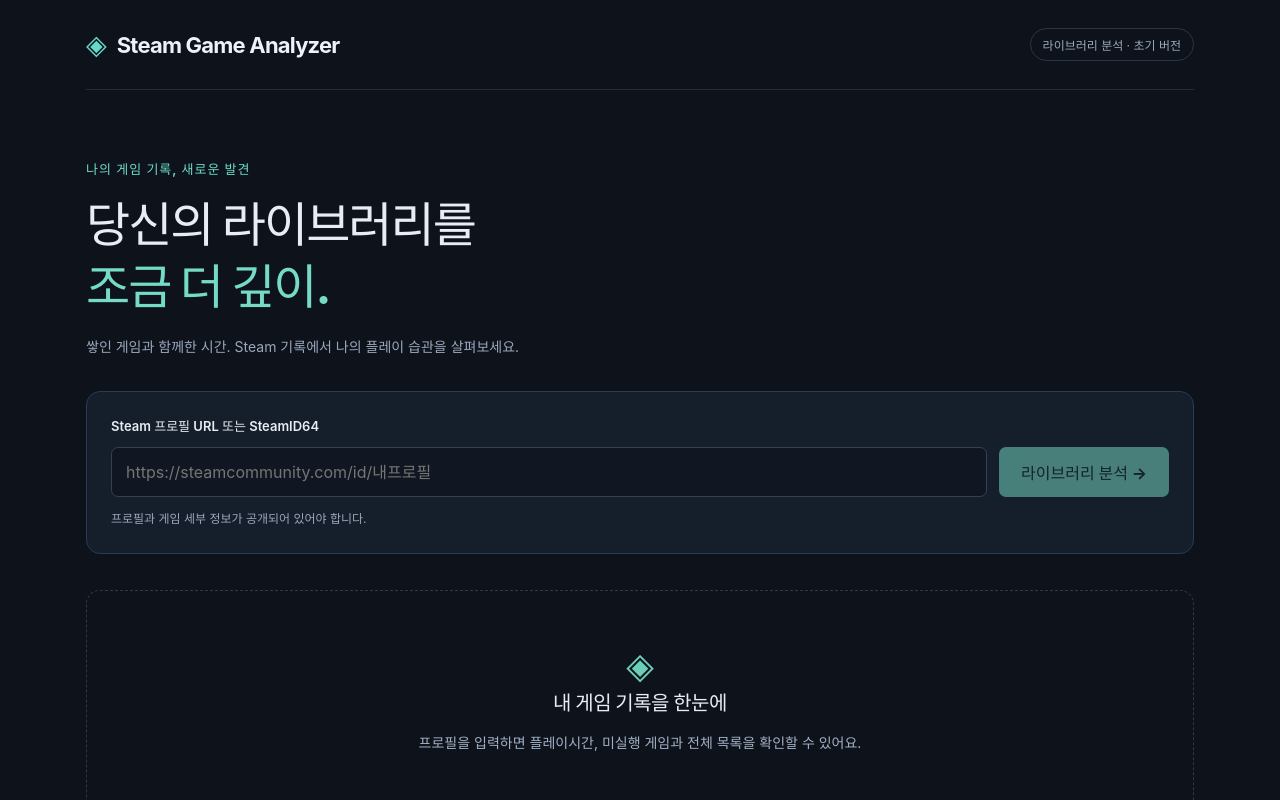
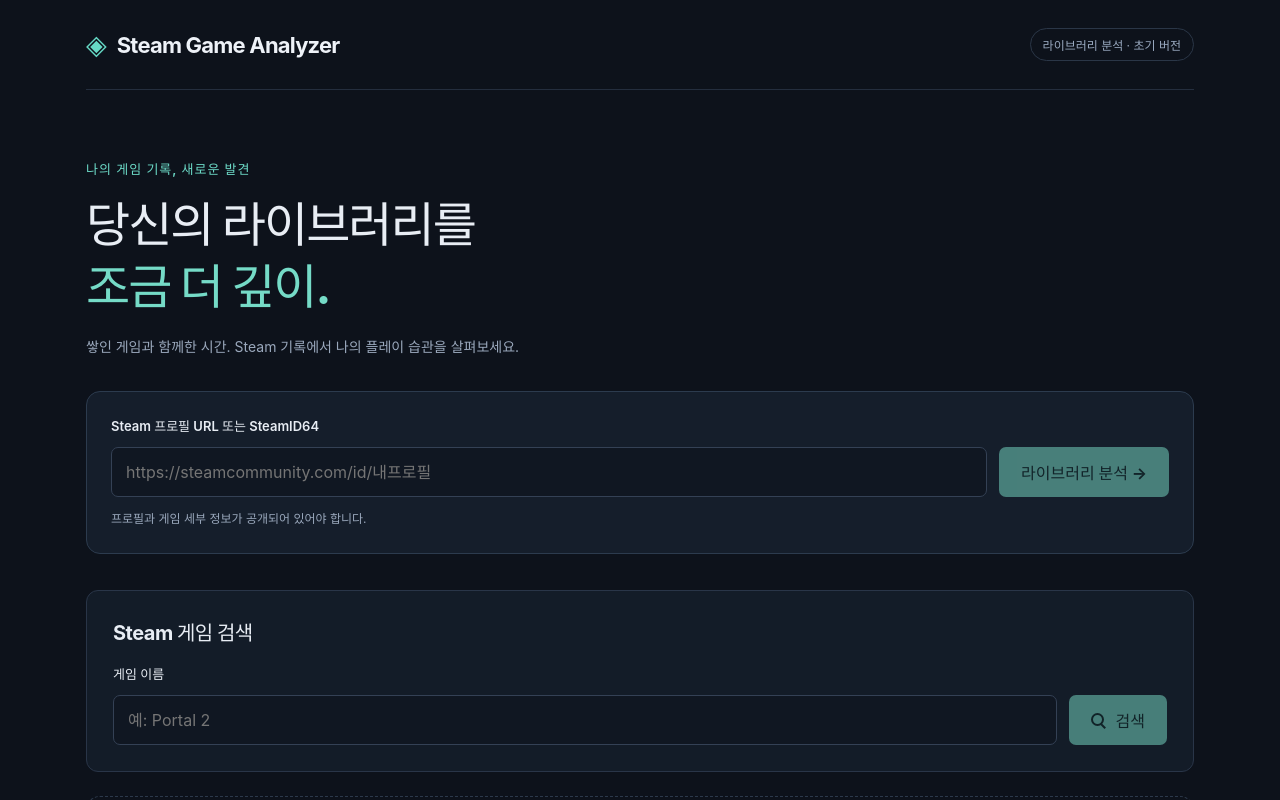
Before and after one commit to GUNWOO3666/steam-game-analyzer, a React (Vite) app in the folder frontend/: page / in a window 1280 px wide. Shown: the top 800 px of the page. Built offline with nearby package versions, Linux system fonts and the light colour scheme.

Commit message:
feat: 게임 검색기능 추가

```diff
--- a/frontend/src/main.tsx
+++ b/frontend/src/main.tsx
@@ -15,17 +15,18 @@ type ReviewStats = {
   histogram: { start_minutes: number; count: number }[];
 };
 
-function PlaytimeDistribution({ game, stats, onClose }: {
+function PlaytimeDistribution({ game, stats, onClose, showOwn = true }: {
   game: Game;
   stats: ReviewStats | null | undefined;
   onClose: () => void;
+  showOwn?: boolean;
 }) {
   const dialog = useRef<HTMLDialogElement>(null);
   useEffect(() => {
     dialog.current?.showModal();
   }, []);
 
-  const ownMinutes = minutes(game);
+  const ownMinutes = showOwn ? minutes(game) : 0;
   const median = stats?.median_minutes;
   const source = stats?.histogram ?? [];
   const end = Math.max(ownMinutes, (source.at(-1)?.start_minutes ?? 0) + 300);
@@ -51,13 +52,13 @@ function PlaytimeDistribution({ game, stats, onClose }: {
       : <>
         <p className="muted">최근 공개 리뷰 {number(stats.sample_size)}명 · 시간축 로그 스케일 · 막대는 구간별 인원</p>
         <div className="distribution-legend">
-          <span className="distribution-own">내 기록 {number(ownMinutes / 60)}시간</span>
+          {showOwn && <span className="distribution-own">내 기록 {number(ownMinutes / 60)}시간</span>}
           <span className="distribution-median">리뷰 중앙값 {number(median / 60)}시간</span>
         </div>
         <div className="distribution-scroll">
           <div className="distribution-chart" style={{ minWidth: `${bins.length * 49}px` }}>
             <div className="distribution-axis"><span>{number(peak)}명</span><span>단위: 시간</span></div>
-            <div className="distribution-plot" role="img" aria-label={`리뷰 플레이시간 분포. 내 기록 ${number(ownMinutes / 60)}시간, 리뷰 중앙값 ${number(median / 60)}시간.`}>
+            <div className="distribution-plot" role="img" aria-label={`리뷰 플레이시간 분포. ${showOwn ? `내 기록 ${number(ownMinutes / 60)}시간. ` : ''}리뷰 중앙값 ${number(median / 60)}시간.`}>
               <div className="distribution-bars">
                 {bins.map(bin => <div className="distribution-bin" key={bin.start}
                   style={{ width: `${position(bin.end) - position(bin.start)}%` }}
@@ -65,7 +66,7 @@ function PlaytimeDistribution({ game, stats, onClose }: {
                   <div style={{ height: `${bin.count / peak * 100}%` }} />
                 </div>)}
               </div>
-              <span className="distribution-marker distribution-own" style={{ left: `${position(ownMinutes)}%` }} />
+              {showOwn && <span className="distribution-marker distribution-own" style={{ left: `${position(ownMinutes)}%` }} />}
               <span className="distribution-marker distribution-median" style={{ left: `${position(median)}%` }} />
             </div>
             <div className="distribution-time-axis">
@@ -176,6 +177,79 @@ function GameBanner({ appid }: { appid: number }) {
   return <div className="game-banner" aria-hidden="true">
     {url && <img key={url} src={url} alt="" width={460} height={215} loading="lazy" onError={handleImageError} />}
   </div>;
+}
+
+function StoreSearch({ libraryGames }: { libraryGames: Game[] }) {
+  const [query, setQuery] = useState('');
+  const [results, setResults] = useState<Game[] | null>(null);
+  const [searching, setSearching] = useState(false);
+  const [error, setError] = useState('');
+  const [selected, setSelected] = useState<Game | null>(null);
+  const [stats, setStats] = useState<ReviewStats | null>();
+  const searchRequest = useRef<AbortController | null>(null);
+
+  async function search(event: React.FormEvent) {
+    event.preventDefault();
+    const term = query.trim();
+    if (!term) return;
+    searchRequest.current?.abort();
+    const controller = new AbortController();
+    searchRequest.current = controller;
+    setSearching(true);
+    setResults(null);
+    setError('');
+    try {
+      const signal = AbortSignal.any([controller.signal, AbortSignal.timeout(12000)]);
+      const response = await fetch(`/api/games/search?${new URLSearchParams({ q: term })}`, { signal });
+      if (!response.ok) throw new Error();
+      const result = await response.json();
+      if (!controller.signal.aborted) setResults(result.games);
+    } catch {
+      if (!controller.signal.aborted) setError('Steam 상점 검색에 실패했습니다. 잠시 후 다시 시도하세요.');
+    } finally {
+      if (!controller.signal.aborted) setSearching(false);
+    }
+  }
+
+  useEffect(() => () => searchRequest.current?.abort(), []);
+  useEffect(() => {
+    if (!selected) return;
+    const controller = new AbortController();
+    const signal = AbortSignal.any([controller.signal, AbortSignal.timeout(40000)]);
+    fetch(`/api/games/${selected.appid}/review-playtime`, { signal })
+      .then(response => {
+        if (!response.ok) throw new Error();
+        return response.json();
+      })
+      .then(result => { if (!controller.signal.aborted) setStats(result); })
+      .catch(() => { if (!controller.signal.aborted) setStats(null); });
+    return () => controller.abort();
+  }, [selected]);
+
+  const owned = selected && libraryGames.find(game => game.appid === selected.appid);
+  return <section className="panel" aria-labelledby="store-search-title">
+    <h2 id="store-search-title">Steam 게임 검색</h2>
+    <form className="store-search" onSubmit={search}>
+      <label htmlFor="store-query">게임 이름</label>
+      <div className="input-row">
+        <input id="store-query" value={query} onChange={event => setQuery(event.target.value)} maxLength={100} placeholder="예: Portal 2" />
+        <button className="store-search-button" disabled={!query.trim() || searching}>
+          <span className="search-icon" aria-hidden="true" />검색
+        </button>
+      </div>
+    </form>
+    {searching && <p className="muted" role="status">Steam 상점 검색 중…</p>}
+    {error && <p role="alert">{error}</p>}
+    {results?.length === 0 && <p className="muted">검색 결과가 없습니다.</p>}
+    {!!results?.length && <ul className="store-results">
+      {results.map(game => <li key={game.appid}>
+        <button type="button" onClick={() => { setStats(undefined); setSelected(game); }}>
+          <span>{game.name}</span><small>플레이시간 보기</small>
+        </button>
+      </li>)}
+    </ul>}
+    {selected && <PlaytimeDistribution game={owned ?? selected} stats={stats} showOwn={Boolean(owned)} onClose={() => setSelected(null)} />}
+  </section>;
 }
 
 function CollapsiblePanel({ title, children, onToggle }: {
@@ -337,6 +411,7 @@ function App() {
     <main>
       <section className="intro"><p className="eyebrow">나의 게임 기록, 새로운 발견</p><h1>당신의 라이브러리를<br/><span>조금 더 깊이.</span></h1><p className="muted">쌓인 게임과 함께한 시간. Steam 기록에서 나의 플레이 습관을 살펴보세요.</p></section>
       <form className="profile-form" onSubmit={analyze}><label htmlFor="profile">Steam 프로필 URL 또는 SteamID64</label><div className="input-row"><input id="profile" required maxLength={2048} value={profile} onChange={e => setProfile(e.target.value)} placeholder="https://steamcommunity.com/id/내프로필" disabled={loading}/><button disabled={loading || !profile.trim()}>{loading ? '불러오는 중…' : '라이브러리 분석 →'}</button></div><p className="hint">프로필과 게임 세부 정보가 공개되어 있어야 합니다.</p></form>
+      <StoreSearch libraryGames={data?.games ?? []} />
       {error && <div className="error" role="alert">{error}</div>}
       {loading && <div className="empty" role="status"><span className="spinner"/>Steam에서 게임 기록을 가져오고 있습니다.</div>}
       {!loading && !data && !error && <section className="empty"><span className="empty-icon">◈</span><h2>내 게임 기록을 한눈에</h2><p>프로필을 입력하면 플레이시간, 미실행 게임과 전체 목록을 확인할 수 있어요.</p></section>}
--- a/frontend/src/style.css
+++ b/frontend/src/style.css
@@ -65,4 +65,13 @@
 .distribution-bin>div{width:100%;background:#5578a6;border-radius:2px 2px 0 0}
 .distribution-marker{position:absolute;top:0;bottom:0;transform:translateX(-50%);pointer-events:none;border-left:4px solid currentColor}
 .distribution-marker.distribution-median{border-left:2px dashed currentColor}
+.store-search{margin-top:18px}
+.store-search-button{display:inline-flex;align-items:center;justify-content:center;gap:9px}
+.search-icon{position:relative;width:13px;height:13px;border:2px solid currentColor;border-radius:50%;margin-right:3px}
+.search-icon::after{content:"";position:absolute;width:6px;height:2px;left:8px;top:8px;background:currentColor;transform:rotate(45deg);transform-origin:left center}
+.store-results{list-style:none;margin:16px 0 0;padding:0}
+.store-results li+li{margin-top:6px}
+.store-results button{display:flex;align-items:center;justify-content:space-between;gap:12px;width:100%;text-align:left;background:#1b2a3a;color:#e8edf4;padding:10px 14px}
+.store-results button:hover{background:#253b4f}
+.store-results small{color:#a0efdf;flex-shrink:0}
 @media(max-width:700px){.ranked-playtime{font-size:13px}.review-playtime{font-size:11px}}
```
Also changed, not shown: 2 other files (tests, documents, lock files or other folders).
